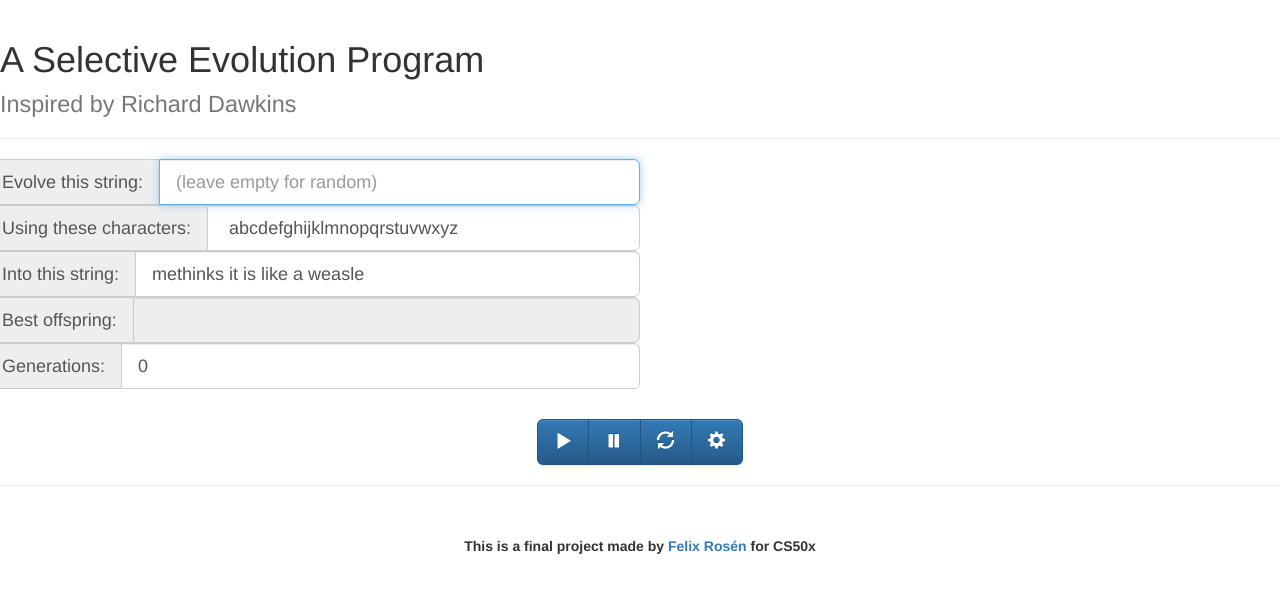
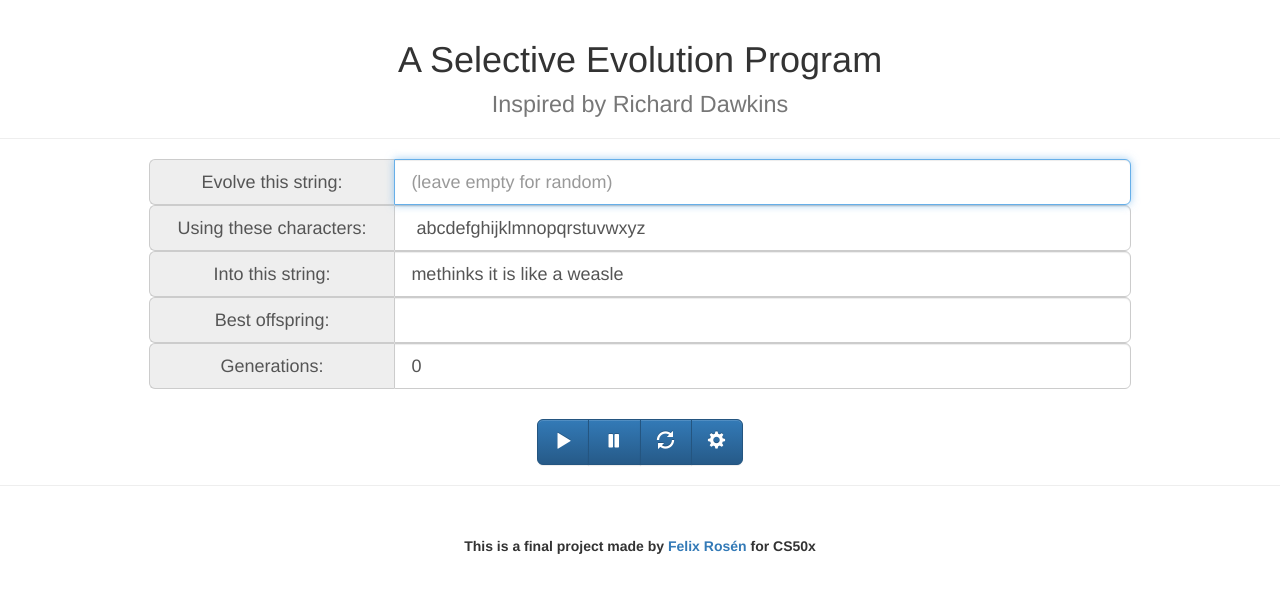
Before and after one commit to TheFelixR/Weasle-Program, a plain HTML site: page index.html in a window 1280 px wide. Drawn offline with nearby package versions, Linux system fonts and the light colour scheme.

Commit message:
Update custom.css

```diff
--- a/custom.css
+++ b/custom.css
@@ -2,17 +2,25 @@
 	width: 50%;
 }
 
-#general .input-group-addon {
-	width: 250px;
+.center-block {
+    width: 75%;
+    margin: 0 auto;
+}
+
+.center-block .input-group-addon {
+	width: 25%;
+}
+
+.center-block .input-group {
+	width: 100%;
+}
+
+#output_text {
+	background-color: white;
 }
 
 #settings .input-group-addon {
 	width: 100px;
-}
-
-#header {
-	height: 100px;
-	top: 0;
 }
 
 #footer {
@@ -21,12 +29,6 @@
 	padding-top: 30px;
 	display: table;
 	margin: 0 auto;
-	}
-
-
-#middle {
-	height: 100%;
-	margin-bottom: 30px;
 }
 
 .btn-group {
@@ -34,3 +36,7 @@
     display: table;
     margin: 0 auto;
 }
+
+.page-header {
+	text-align: center;
+}
```
